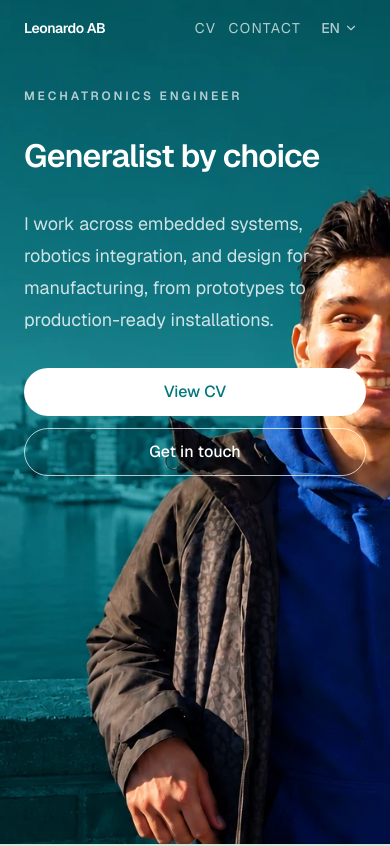
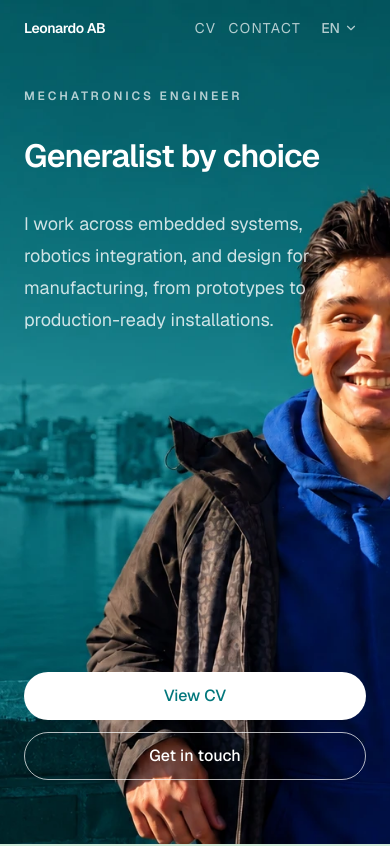
Before and after one commit to leonardoAB1/leonardoachaboiano.com, a Next.js app: page /en in a window 390 px wide. Shown: the top 846 px of the page. Built offline with nearby package versions, Linux system fonts and the light colour scheme.

Commit message:
fix: push hero cta buttons to bottom on mobile with mt-auto flex chain

```diff
--- a/src/components/home/Hero.tsx
+++ b/src/components/home/Hero.tsx
@@ -61,9 +61,9 @@ export function Hero(): ReactElement {
       </motion.div>
 
       {/* Text content — in normal flow, stacks above absolute layers via DOM order */}
-      <Container className="relative max-w-7xl">
+      <Container className="relative flex flex-1 flex-col max-w-7xl lg:block">
         <motion.div
-          className="flex max-w-xl flex-col gap-8"
+          className="flex flex-1 flex-col gap-8 max-w-xl lg:flex-none"
           initial="hidden"
           animate="show"
           variants={container}
@@ -87,7 +87,7 @@ export function Hero(): ReactElement {
           </motion.div>
           <motion.div
             variants={item}
-            className="flex flex-col gap-3 sm:flex-row sm:items-center sm:gap-4"
+            className="flex flex-col gap-3 sm:flex-row sm:items-center sm:gap-4 mt-auto lg:mt-0"
           >
             <Link
               className={cn(
```
